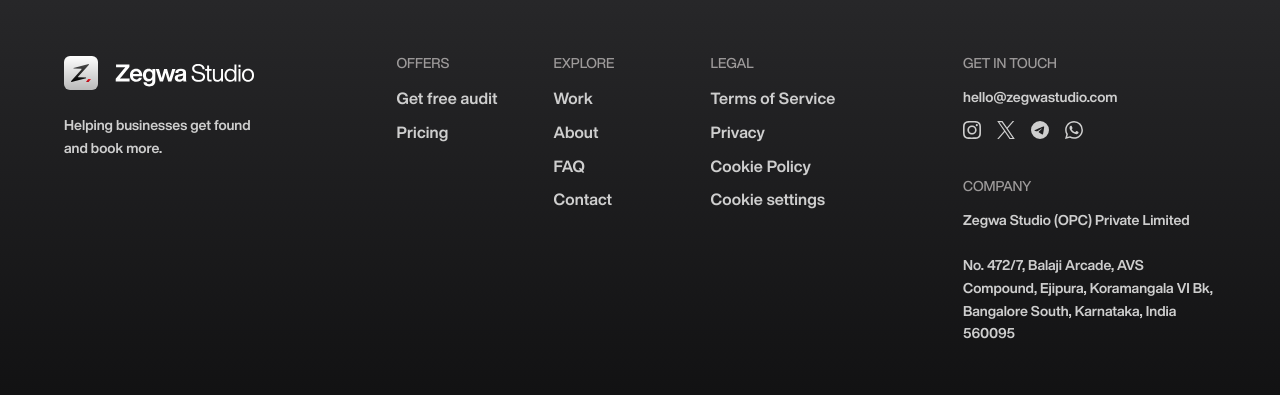
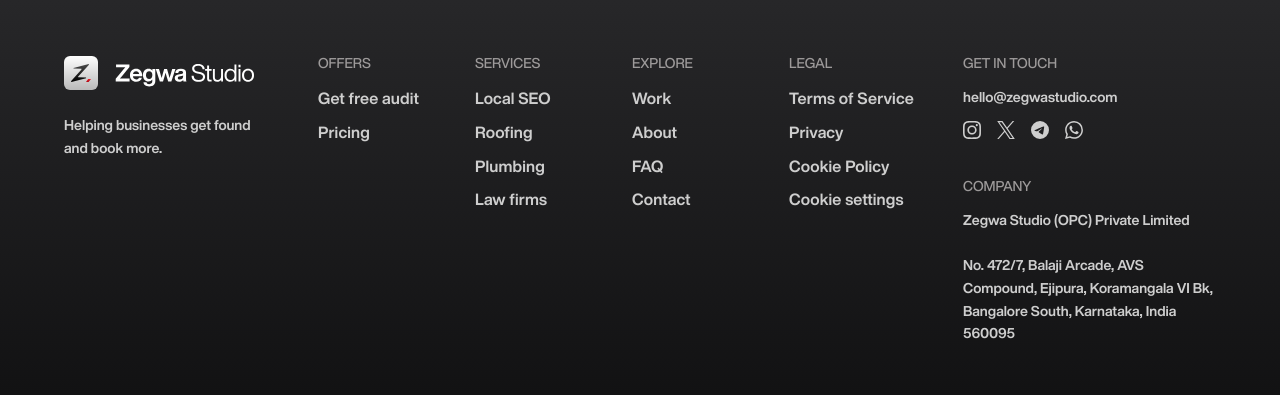
Before and after one commit to gwatsinthong/zegwa-site, a Next.js app: page /local-seo in a window 1280 px wide. Shown: the part 4027-4422 px from the top of the page. Built offline with nearby package versions, Linux system fonts and the light colour scheme; no server answers.

Commit message:
footer: add Services column linking the four live SEO pages

```diff
--- a/components/Footer.tsx
+++ b/components/Footer.tsx
@@ -23,20 +23,11 @@ const OFFERS = [
 // move this back into the OFFERS array above.
 const hiddenFoundOffer = { label: 'Found', href: '/' }
 
-// HIDDEN (reversible, restore when these pages exist): the Verticals column
-// linked to /hvac, /plumbing, /roofing, /electrical, /weight-loss-clinics,
-// /med-spa, and /dental -- none of those routes exist yet. Lifted out of the
-// rendered columns and preserved verbatim here rather than deleted; every
-// other footer link was checked and does resolve to a real route. To
-// restore, move this back into the LinkColumn grid below.
-const VERTICALS = [
-  { label: 'HVAC', href: '/hvac' },
+const SERVICES = [
+  { label: 'Local SEO', href: '/local-seo' },
+  { label: 'Roofing', href: '/roofing' },
   { label: 'Plumbing', href: '/plumbing' },
-  { label: 'Roofing', href: '/roofing' },
-  { label: 'Electrical', href: '/electrical' },
-  { label: 'Weight-loss clinics', href: '/weight-loss-clinics' },
-  { label: 'Med spa', href: '/med-spa' },
-  { label: 'Dental', href: '/dental' },
+  { label: 'Law firms', href: '/law-firm-seo' },
 ]
 
 const EXPLORE = [
@@ -105,11 +96,9 @@ export default function Footer() {
             </p>
           </div>
 
-          <div className="grid grid-cols-2 gap-x-8 gap-y-10 sm:grid-cols-3">
+          <div className="grid grid-cols-2 gap-x-8 gap-y-10 sm:grid-cols-4">
             <LinkColumn title="Offers" links={OFFERS} />
-            {/* HIDDEN: Verticals column lifted into the unused `VERTICALS`
-                const above -- none of its routes exist yet. Restore this
-                column (and grid-cols-3 -> grid-cols-4 above) when they do. */}
+            <LinkColumn title="Services" links={SERVICES} />
             <LinkColumn title="Explore" links={EXPLORE} />
             <LinkColumn
               title="Legal"
```
